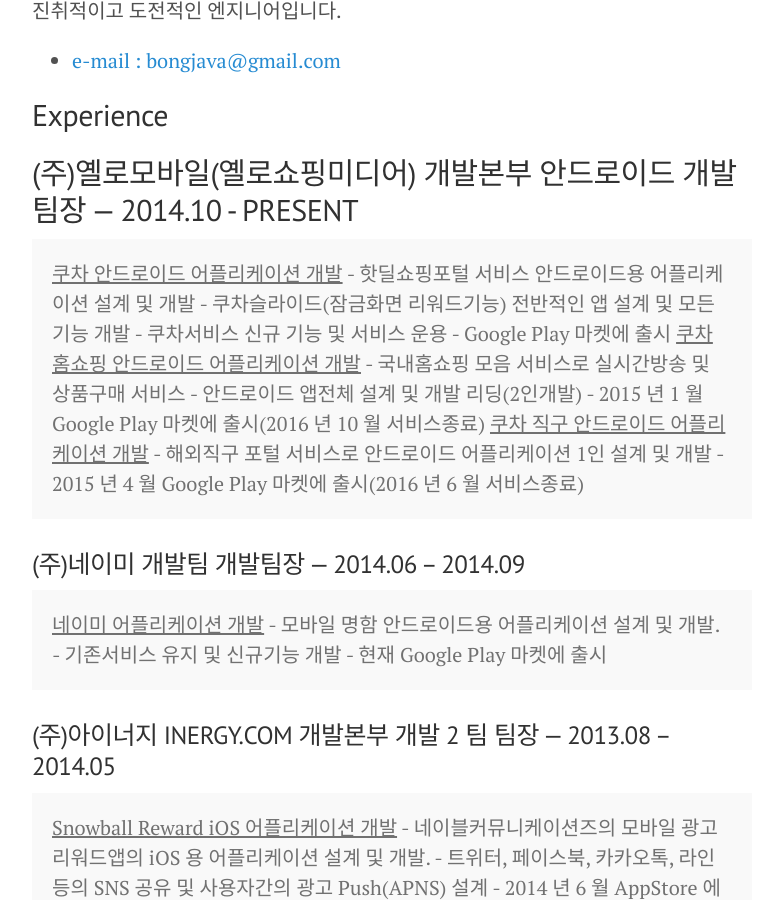
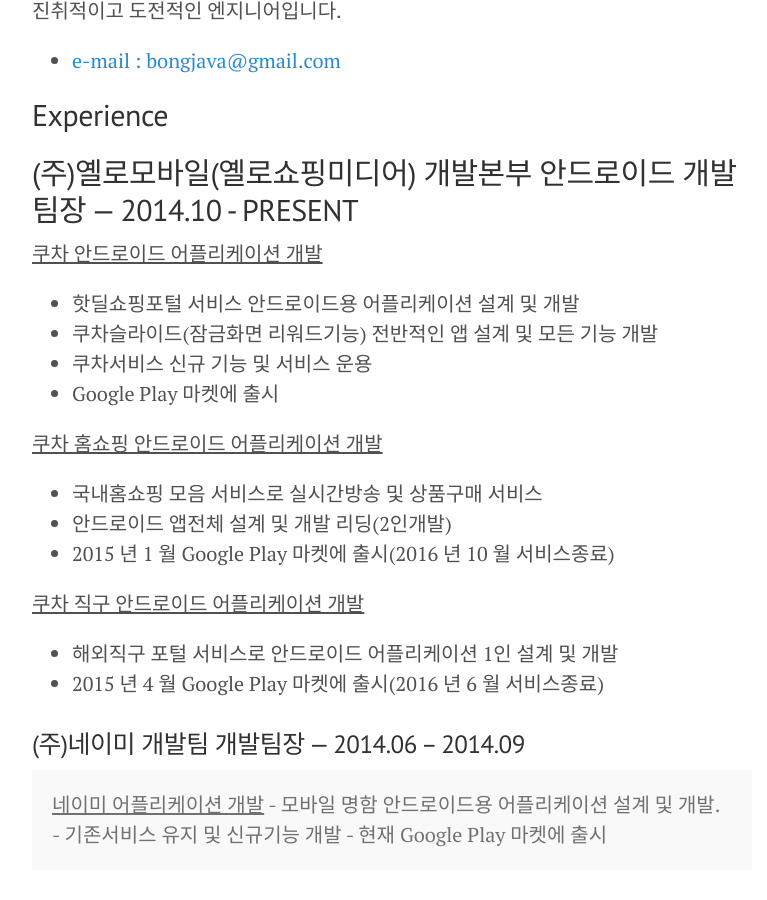
Before and after one commit to bongjava/bongjava.io, a Jekyll site: the page built from about_bongjava.md, in a window 1280 px wide and 900 px high, scrolled down 346 px. Shown: the whole window, without its empty margins (248-1015 px from the left). Built offline with Jekyll 4.4.1, drawn with Linux system fonts in a browser that asks for light colours.

Commit message:
UI수정

```diff
--- a/about_bongjava.md
+++ b/about_bongjava.md
@@ -15,7 +15,7 @@
 
 ## (주)옐로모바일(옐로쇼핑미디어) 개발본부 안드로이드 개발팀장 — 2014.10 - PRESENT
 
-<p class="message">
+<!--<p class="message">-->
   <u>쿠차 안드로이드 어플리케이션 개발</u>
 
   - 핫딜쇼핑포털 서비스 안드로이드용 어플리케이션 설계 및 개발
@@ -33,7 +33,7 @@
 
   - 해외직구 포털 서비스로 안드로이드 어플리케이션 1인 설계 및 개발
   - 2015 년 4 월 Google Play 마켓에 출시(2016 년 6 월 서비스종료)
-</p>
+<!--</p>-->
 
 
 ### (주)네이미 개발팀 개발팀장 — 2014.06 – 2014.09
```
